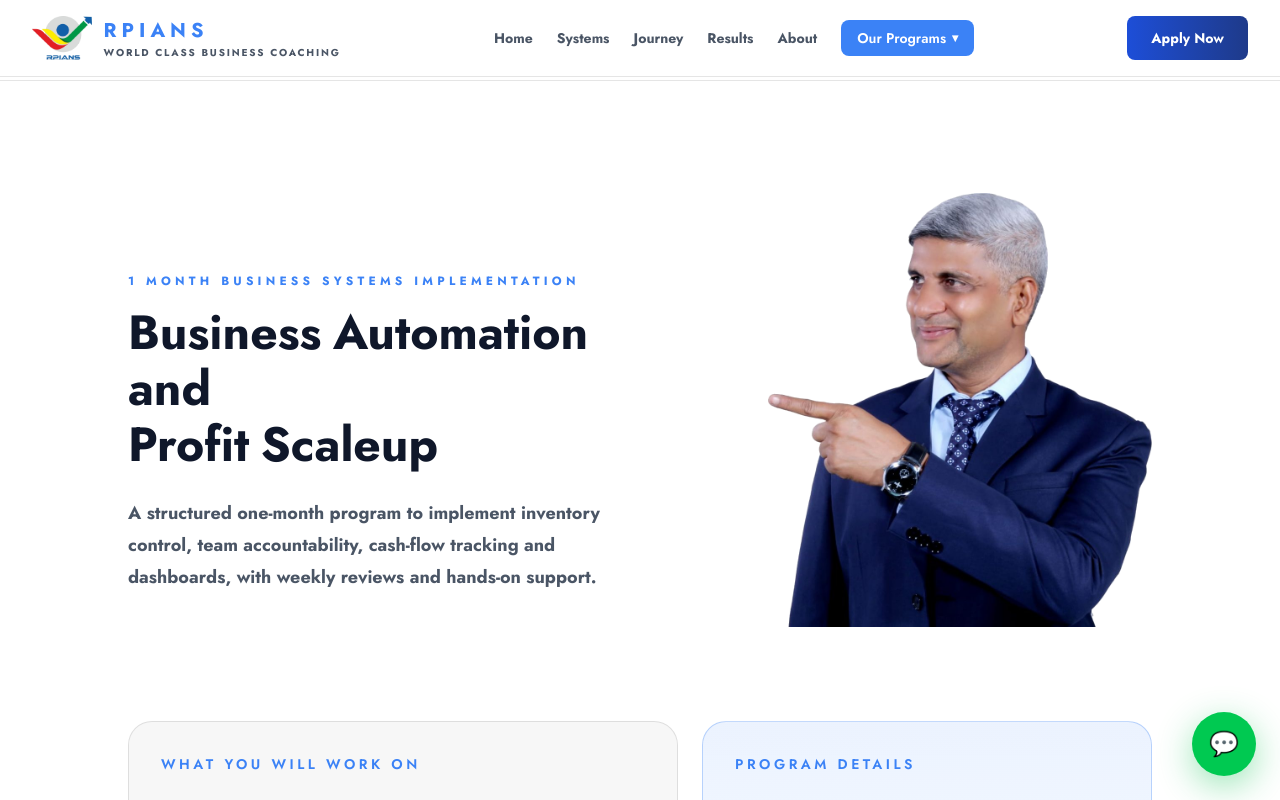
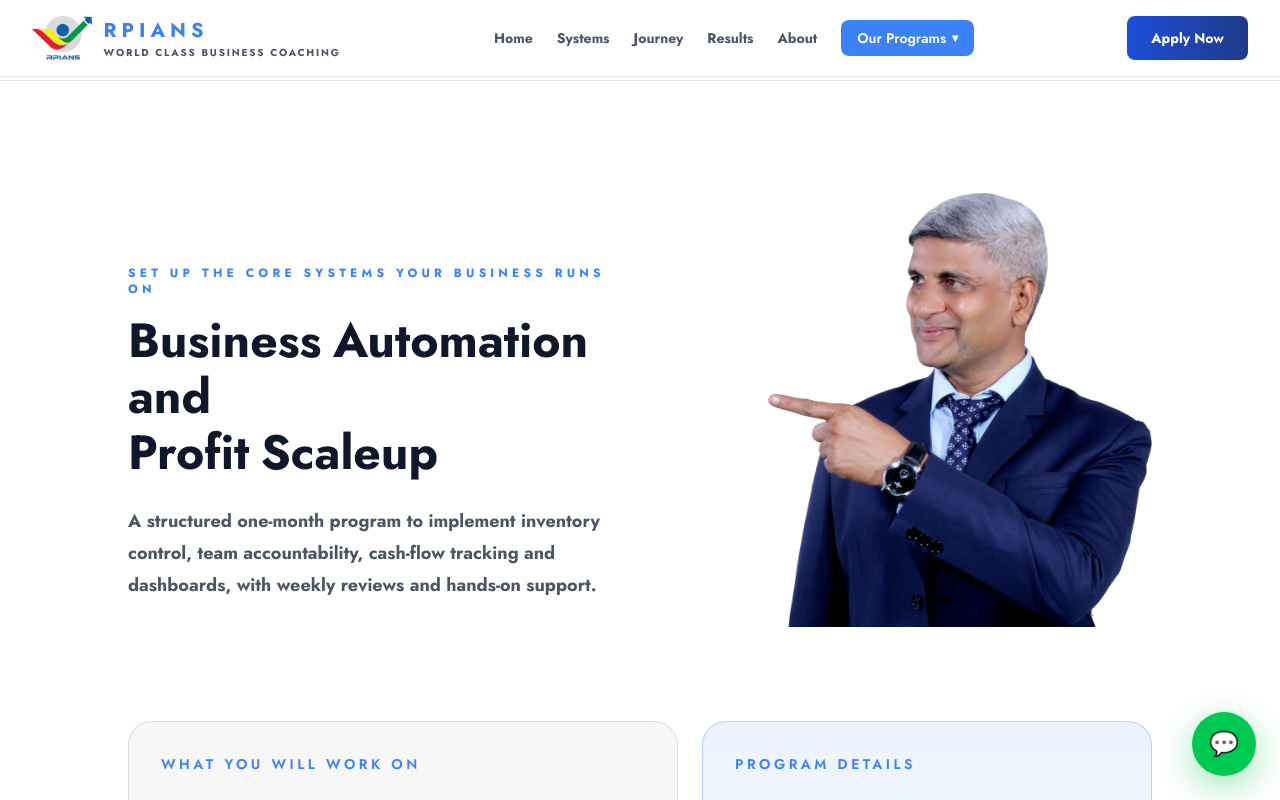
Before and after one commit to dmo-tech/rpiansworldclass, a Next.js app: page /programs/1-month in a window 1280 px wide. Shown: the top 800 px of the page. Built offline with nearby package versions, Linux system fonts and the light colour scheme.

Commit message:
Update 1 Month page eyebrow text to Set Up the Core Systems Your Business Runs On
Co-Authored-By: Claude Sonnet 5 <noreply@anthropic.com>

```diff
--- a/app/programs/1-month/page.tsx
+++ b/app/programs/1-month/page.tsx
@@ -11,7 +11,7 @@ export const metadata: Metadata = {
 export default function OneMonthProgramPage() {
   return (
     <ProgramPageTemplate
-      eyebrow="1 Month Business Systems Implementation"
+      eyebrow="Set Up the Core Systems Your Business Runs On"
       headingLine1="Business Automation and"
       headingLine2="Profit Scaleup"
       description="A structured one-month program to implement inventory control, team accountability, cash-flow tracking and dashboards, with weekly reviews and hands-on support."
```
